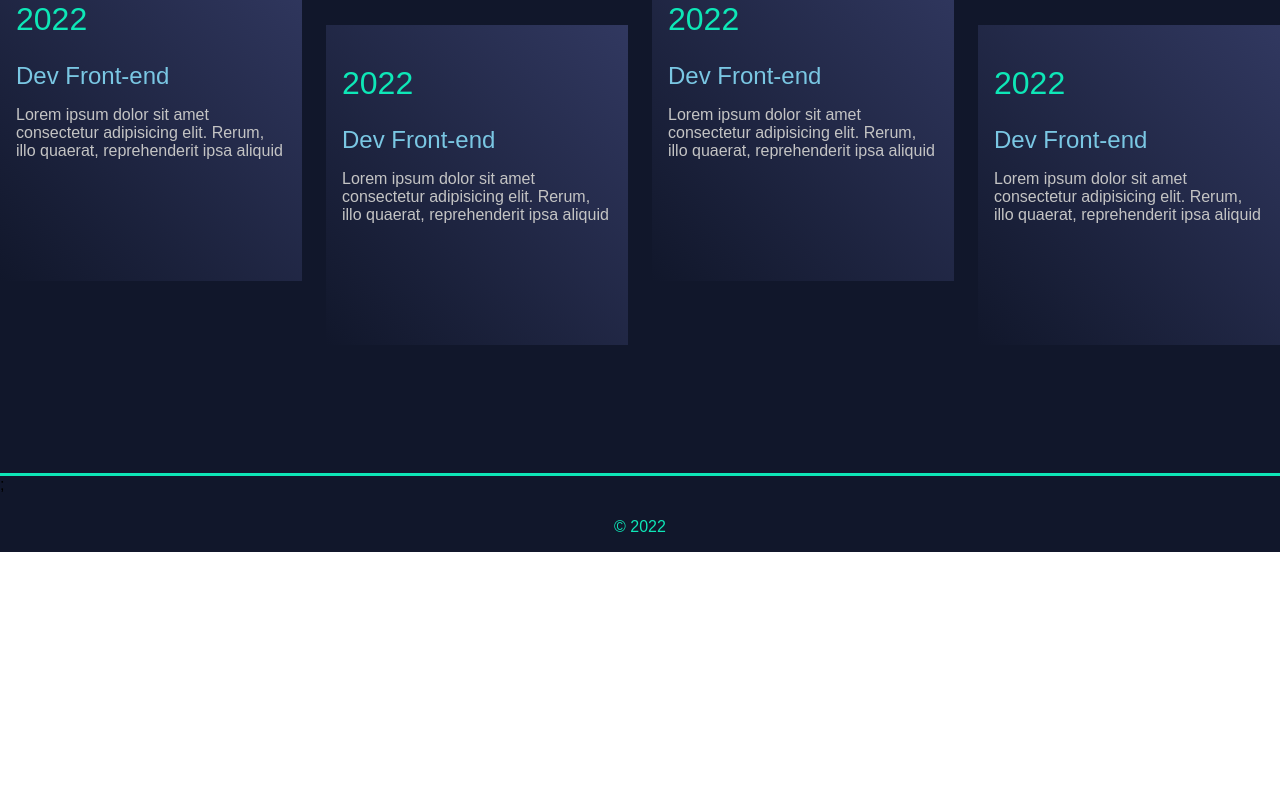
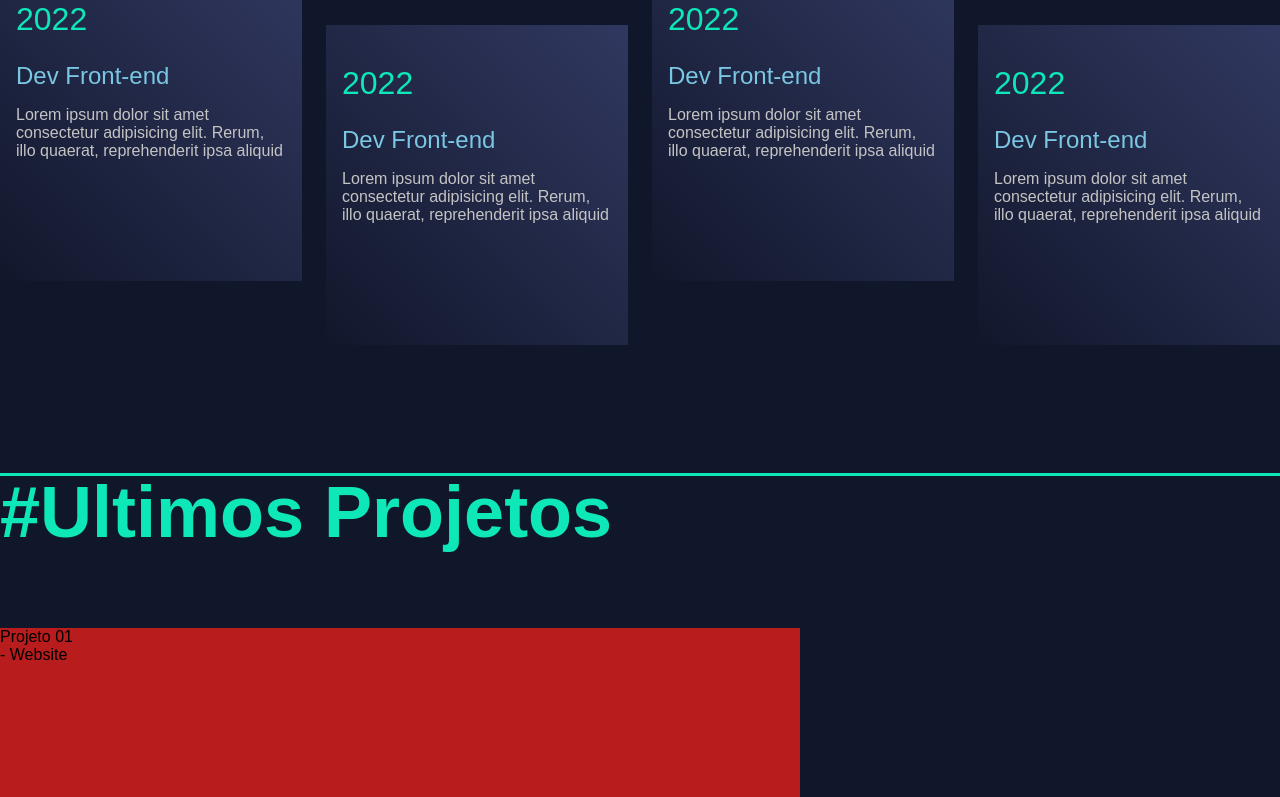
Before and after one commit to GabrielBarbosa07/Portifolio.tsx, a Next.js app: page /Home in a window 1280 px wide. Shown: the part 1117-1914 px from the top of the page. Before the commit the page ends 1669 px from the top, so only its background shows below. Built offline with nearby package versions, Linux system fonts and the light colour scheme.

Commit message:
Parei no overlay do projetoItem

```diff
--- a/package.json
+++ b/package.json
@@ -11,7 +11,8 @@
   "dependencies": {
     "next": "12.3.1",
     "react": "18.2.0",
-    "react-dom": "18.2.0"
+    "react-dom": "18.2.0",
+    "react-icons": "^4.6.0"
   },
   "devDependencies": {
     "@types/node": "18.11.2",
--- /dev/null
+++ b/src/components/projetos/ProjetoItem.tsx
@@ -0,0 +1,26 @@
+import Link from "next/link";
+import { AiOutlineRightCircle } from "react-icons/ai";
+
+export default function ProjetoItem() {
+  return (
+    <section className="w-full flex h-[25rem] items-end relative">
+      <section className="w-[50rem] h-full bg-red-700 relative">
+
+        <div className="absolute w-full h-full///pareiaqui" />
+
+        <div className="text">
+          <h1>Projeto 01</h1>
+          <h2>- Website</h2>
+        </div>
+      </section>
+
+      <button type="button">
+        <Link href="/projetos">
+          <a>
+            Ver Mais <AiOutlineRightCircle />
+          </a>
+        </Link>
+      </button>
+    </section>
+  );
+}
--- /dev/null
+++ b/src/components/projetos/index.tsx
@@ -0,0 +1,19 @@
+import Head from "next/head";
+import SectionTitle from "../SectionTitle";
+import ProjetoItem from "./ProjetoItem";
+
+export default function Projetos() {
+  return (
+    <section className="w-full flex flex-col items-center gap-20">
+      <Head>
+        <title>Projetos</title>
+      </Head>
+
+      <SectionTitle title="Ultimos Projetos" />
+
+      <section className="w-full flex flex-col gap-16 max-[1024px]:gap-8">
+        <ProjetoItem />
+      </section>
+    </section>
+  );
+}
--- a/src/pages/Home/index.tsx
+++ b/src/pages/Home/index.tsx
@@ -1,13 +1,13 @@
 import Experiences from "../../components/Experiences";
 import { HomeHero } from "../../components/HomeHero";
+import Projetos from "../../components/projetos";
 
 export default function HomePage() {
   return (
-    <div>
-      <main className="">
-        <HomeHero />
-        <Experiences />
-      </main>
-    </div>
+    <main>
+      <HomeHero />
+      <Experiences />
+      <Projetos />
+    </main>
   );
 }
--- a/src/pages/index.tsx
+++ b/src/pages/index.tsx
@@ -1,6 +1,6 @@
 import type { NextPage } from "next";
 import Head from "next/head";
-import HomePage from "./Home";
+import HomePage from "./home";
 
 const Home: NextPage = () => {
   return (
--- a/src/pages/projetos/index.tsx
+++ /dev/null
@@ -1,12 +0,0 @@
-import Head from "next/head";
-
-export default function Projetos() {
-  return (
-    <div className="min-h-full">
-      <Head>
-        <title>Projetos</title>
-      </Head>
-      <h1 className="text-white">Pagina de Projetos</h1>
-    </div>
-  );
-}
```
Also changed, not shown: 2 other files (tests, documents, lock files or other folders).
